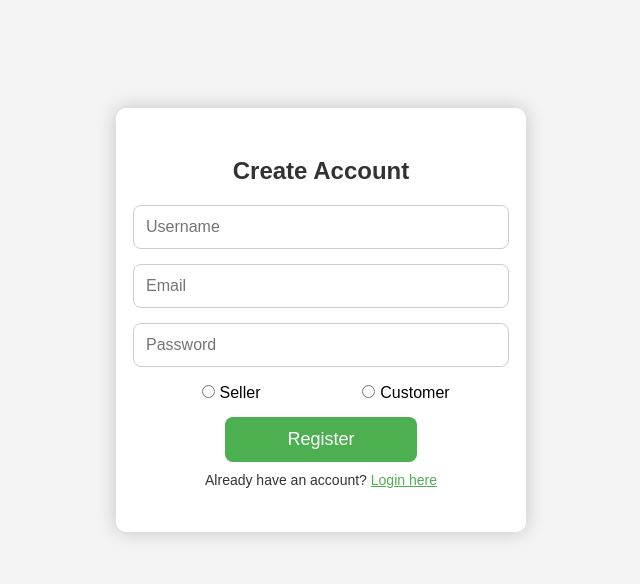
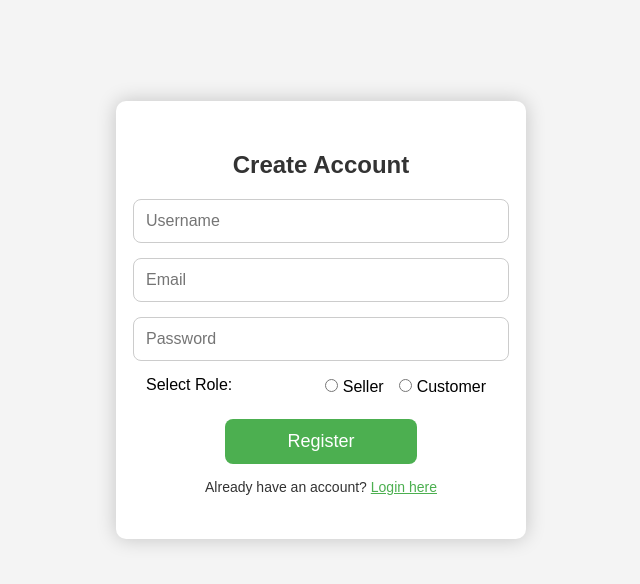
Before and after one commit to npapoutsakis/eshop-app, a React (Create React App) app in the folder frontend/: page / in a window 1280 px wide. Both pictures are taken after a click on the element "Register here". Shown: the top 584 px of the page, without its empty margins (319-959 px from the left). Built offline with nearby package versions, Linux system fonts and the light colour scheme.

Commit message:
finished signin - should see keycloak

```diff
--- a/frontend/src/components/SignForm.css
+++ b/frontend/src/components/SignForm.css
@@ -59,7 +59,7 @@ body {
 .toggle-mode {
   color: #333;
   font-size: 14px;
-  margin-top: 10px;
+  margin-top: 15px;
 }
 
 .toggle-link {
@@ -79,11 +79,22 @@ body {
   margin-bottom: 15px;
 }
 
-.role-selection label {
-  flex: 1;
+.role-selection {
+  display: flex;
+  flex-direction: row;
+  align-items: flex-start;
+  margin-bottom: 15px;
+}
+
+.role-label {
+  font-size: 16px;
+  margin-bottom: 10px;
+}
+
+.radio-options label {
   margin-right: 10px;
 }
 
-.role-selection input {
+.radio-options input {
   margin-right: 5px;
 }
--- a/frontend/src/components/SignForm.jsx
+++ b/frontend/src/components/SignForm.jsx
@@ -3,18 +3,25 @@ import "./SignForm.css";
 
 // i have to fetch data from keycloack api to see if the user is already registered
 function SignForm() {
-  const [status, setStatus] = useState(true);
+  const [isRegistered, setStatus] = useState(true);
+  const [username, setUsername] = useState("");
+  const [password, setPassword] = useState("");
+  const [email, setEmail] = useState("");
   const [selectedRole, setSelectedRole] = useState("");
-  const [username, setUsername] = useState("");
-  const [email, setEmail] = useState("");
-  const [password, setPassword] = useState("");
 
   function handleClick() {
-    setStatus(!status);
+    setStatus(!isRegistered);
     setUsername("");
     setEmail("");
     setPassword("");
     setSelectedRole("");
+  }
+
+  function isUnchecked(e) {
+    if (!isRegistered && selectedRole === "") {
+      e.preventDefault();
+      alert("Please select a role!");
+    }
   }
 
   function handleRoleChange(event) {
@@ -23,7 +30,9 @@ function SignForm() {
 
   return (
     <div className="auth-container">
-      <h2 className="auth-heading">{status ? "Login" : "Create Account"}</h2>
+      <h2 className="auth-heading">
+        {isRegistered ? "Login" : "Create Account"}
+      </h2>
       <form className="auth-form">
         <input
           className="auth-input"
@@ -33,7 +42,7 @@ function SignForm() {
           onChange={(e) => setUsername(e.target.value)}
           required
         />
-        {!status && (
+        {!isRegistered && (
           <input
             className="auth-input"
             type="email"
@@ -51,8 +60,10 @@ function SignForm() {
           onChange={(e) => setPassword(e.target.value)}
           required
         />
-        {status || (
+        {isRegistered || (
           <div className="role-selection">
+            <label className="role-label">Select Role:</label>
+            <div className="radio-options">
               <label>
                 <input
                   type="radio"
@@ -72,15 +83,18 @@ function SignForm() {
                 Customer
               </label>
             </div>
+          </div>
         )}
 
-        <button className="auth-button">{status ? "Login" : "Register"}</button>
+        <button onClick={isUnchecked} className="auth-button">
+          {isRegistered ? "Login" : "Register"}
+        </button>
       </form>
 
       <p className="toggle-mode">
-        {status ? "Not registered? " : "Already have an account? "}
+        {isRegistered ? "Not registered? " : "Already have an account? "}
         <span onClick={handleClick} className="toggle-link">
-          {status ? "Register here" : "Login here"}
+          {isRegistered ? "Register here" : "Login here"}
         </span>
       </p>
     </div>
```
Lines whose indentation alone changed are shown as unchanged.
